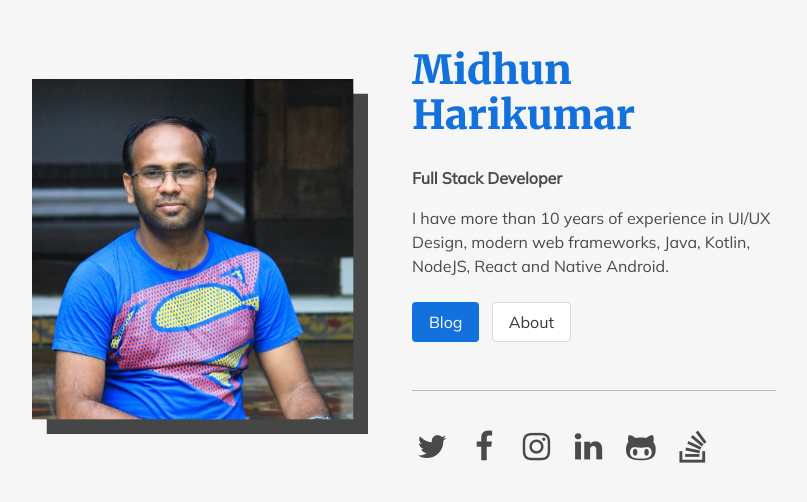
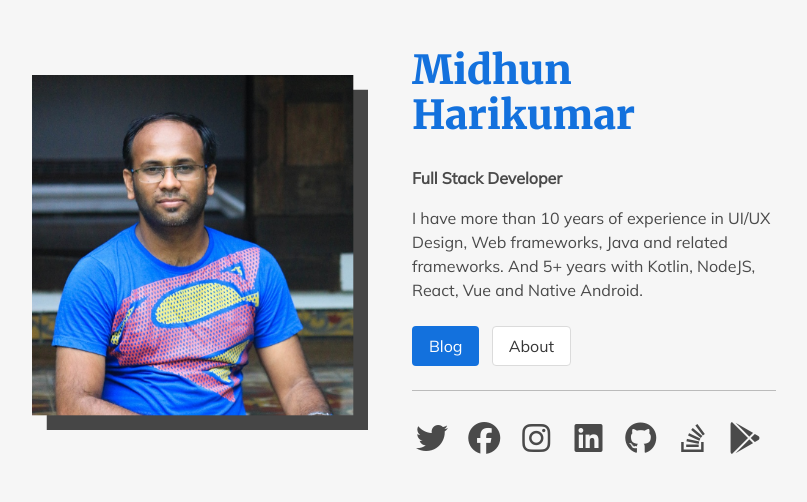
Before and after one commit to midhunhk/midhunhk.github.io, a Jekyll site: the page bio/index.html, which Jekyll copies as it is, in a window 1280 px wide. Shown: the top 502 px of the page, without its empty margins (244-1051 px from the left). Built offline with Jekyll 4.4.1, drawn with Linux system fonts in a browser that asks for light colours; nearby versions of some CDN libraries.

Commit message:
upgrade to font icon 5

```diff
--- a/bio/index.html
+++ b/bio/index.html
@@ -16,8 +16,10 @@
         .title{ font-family: 'Merriweather', serif; font-weight: 900; }
         .accent-text{ color: #1371DD;}
         .accent-bg{ background-color: #1371DD !important; }
-        .divider {border-top: 1px solid #bbb;}
+        .divider {background-color: #bbb; height:1px; }
     </style>
+
+    <script src="https://kit.fontawesome.com/c01311720b.js" crossorigin="anonymous"></script>
 </head>
 <body>
 
@@ -33,20 +35,24 @@
                 <div class="column is-4 pl-4">
                     <p class="accent-text title is-size-2">Midhun Harikumar</p>
                     <p class="pt-1 pb-4 has-text-weight-semibold is-size-6">Full Stack Developer</p>
-                    <p class="pb-4">I have more than 10 years of experience in UI/UX Design, modern web frameworks, Java, Kotlin, NodeJS, React and Native Android.</p>
+                    <p>
+                        I have more than 10 years of experience in UI/UX Design, Web frameworks, Java and related frameworks.
+                        And 5+ years with Kotlin, NodeJS, React, Vue and Native Android.
+                    </p>
 
-                    <a class="is-primary button accent-bg mt-2" href="https://midhunhk.github.io"><span>Blog</span> </a>
-                    <a class="button is-outlined mt-2 ml-2" href="https://midhunhk.github.io/about/">About</a>
+                    <a class="is-primary button accent-bg mt-5" href="https://midhunhk.github.io"><span>Blog</span> </a>
+                    <a class="button is-outlined mt-5 ml-2" href="https://midhunhk.github.io/about/">About</a>
 
-                    <div class="divider mt-6 mb-2">&nbsp;</div>
+                    <div class="divider mt-5 mb-5">&nbsp;</div>
 
                     <div>
-                        <span class="icon is-large "><a target="_blank" href="https://twitter.com/midhunhk"><i class="fa fa-2x fa-twitter pr-2 has-text-grey-dark"></i></a></span>
-                        <span class="icon is-large"><a target="_blank" href="https://www.facebook.com/midhunhk"><i class="fa fa-2x fa-facebook pr-2 has-text-grey-dark"></i></a></span>
-                        <span class="icon is-large"><a target="_blank" href="https://www.instagram.com/midhunhk"><i class="fa fa-2x fa-instagram pr-2 has-text-grey-dark"></i></a></span>
-                        <span class="icon is-large"><a target="_blank" href="https://www.linkedin.com/in/midhunhk/"><i class="fa fa-2x fa-linkedin pr-2 has-text-grey-dark"></i></a></span>
-                        <span class="icon is-large"><a target="_blank" href="https://github.com/midhunhk"><i class="fa fa-2x fa-github-alt pr-2 has-text-grey-dark"></i></a></span>
-                        <span class="icon is-large"><a target="_blank" href="https://stackoverflow.com/users/592025/midhunhk"><i class="fa fa-2x fa-stack-overflow pr-2 has-text-grey-dark"></i></a></span>
+                        <span class="icon is-large "><a target="_blank" href="https://twitter.com/midhunhk"><i class="fab fa-2x fa-twitter pr-2 has-text-grey-dark"></i></a></span>
+                        <span class="icon is-large"><a target="_blank" href="https://www.facebook.com/midhunhk"><i class="fab fa-2x fa-facebook pr-2 has-text-grey-dark"></i></a></span>
+                        <span class="icon is-large"><a target="_blank" href="https://www.instagram.com/midhunhk"><i class="fab fa-2x fa-instagram pr-2 has-text-grey-dark"></i></a></span>
+                        <span class="icon is-large"><a target="_blank" href="https://www.linkedin.com/in/midhunhk/"><i class="fab fa-2x fa-linkedin pr-2 has-text-grey-dark"></i></a></span>
+                        <span class="icon is-large"><a target="_blank" href="https://github.com/midhunhk"><i class="fab fa-2x fa-github pr-2 has-text-grey-dark"></i></a></span>
+                        <span class="icon is-large"><a target="_blank" href="https://stackoverflow.com/users/592025/midhunhk"><i class="fab fa-2x fa-stack-overflow pr-2 has-text-grey-dark"></i></a></span>
+                        <span class="icon is-large"><a target="_blank" alt="Play Store" href="https://play.google.com/store/apps/dev?id=6177347481993841752&hl=en_US"><i class="fab fa-google-play fa-2x pr-2 has-text-grey-dark"></i></a></span>
                     </div>
                   </div>
             </div>
```
